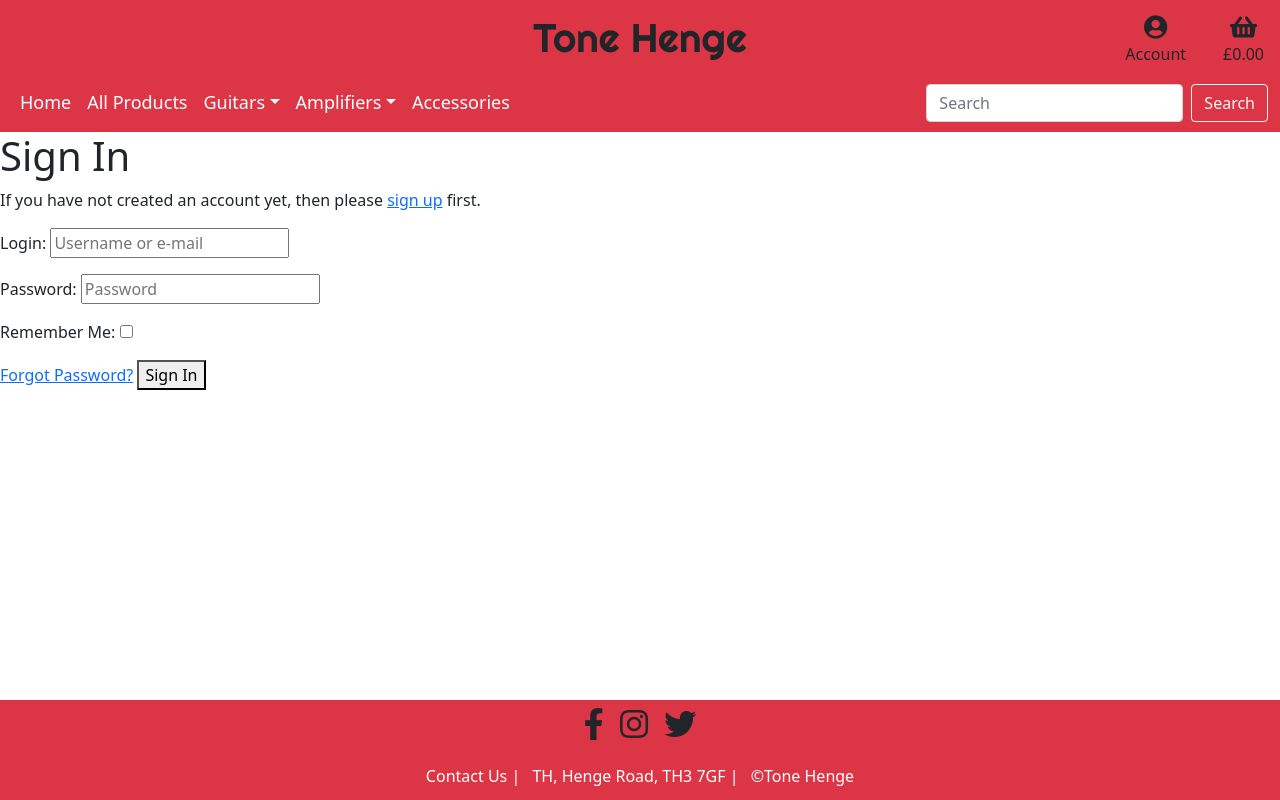
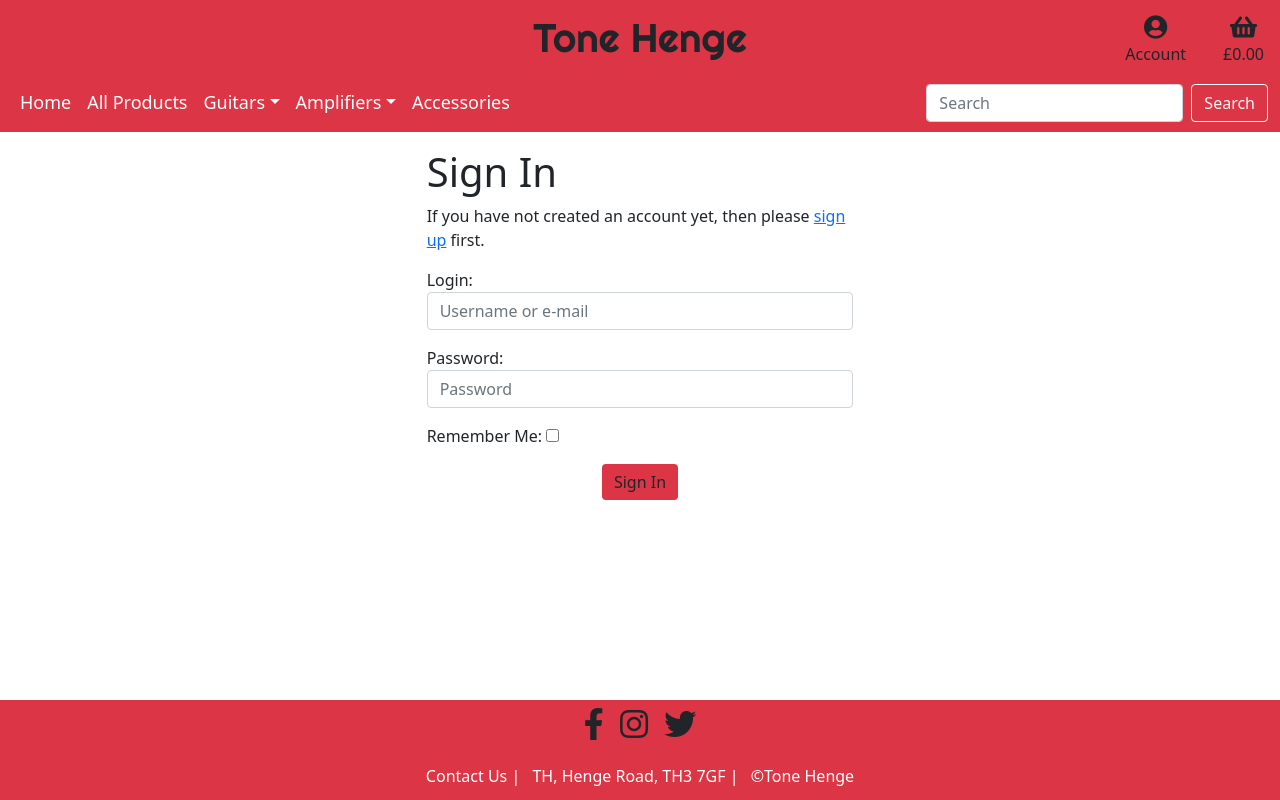
Before and after one commit to Code-Institute-Submissions/tone-henge, a Django app: page /accounts/login/ in a window 1280 px wide. Run offline with Django 4.2, Linux system fonts and the light colour scheme; some libraries are stand-ins or nearby versions.

Commit message:
Add custom styling for login page

```diff
--- /dev/null
+++ b/custom_forms.py
@@ -0,0 +1,8 @@
+from allauth.account.forms import LoginForm
+
+class CustomLoginForm(LoginForm):
+    def __init__(self, *args, **kwargs):
+        super().__init__(*args, **kwargs)
+
+        self.fields['login'].widget.attrs.update({'class': 'form-control'})
+        self.fields['password'].widget.attrs.update({'class': 'form-control'})
--- a/templates/account/login.html
+++ b/templates/account/login.html
@@ -1,46 +1,31 @@
 {% extends "base.html" %}
 
 {% load i18n %}
-{% load account socialaccount %}
 
 {% block head_title %}{% trans "Sign In" %}{% endblock %}
 
 {% block content %}
 
+<div class="row justify-content-center g-0 mt-3">
+    <div class="col-11 col-md-6 col-lg-4">
+        <!-- Title -->
         <h1>{% trans "Sign In" %}</h1>
 
-{% get_providers as socialaccount_providers %}
-
-{% if socialaccount_providers %}
-<p>{% blocktrans with site.name as site_name %}Please sign in with one
-    of your existing third party accounts. Or, <a href="{{ signup_url }}">sign up</a>
-    for a {{ site_name }} account and sign in below:{% endblocktrans %}</p>
-
-<div class="socialaccount_ballot">
-
-    <ul class="socialaccount_providers">
-        {% include "socialaccount/snippets/provider_list.html" with process="login" %}
-    </ul>
-
-    <div class="login-or">{% trans 'or' %}</div>
-
-</div>
-
-{% include "socialaccount/snippets/login_extra.html" %}
-
-{% else %}
+        <!-- Prompt -->
         <p>{% blocktrans %}If you have not created an account yet, then please
             <a href="{{ signup_url }}">sign up</a> first.{% endblocktrans %}</p>
-{% endif %}
 
+        <!-- Form -->
         <form class="login" method="POST" action="{% url 'account_login' %}">
             {% csrf_token %}
             {{ form.as_p }}
             {% if redirect_field_value %}
             <input type="hidden" name="{{ redirect_field_name }}" value="{{ redirect_field_value }}" />
             {% endif %}
-    <a class="button secondaryAction" href="{% url 'account_reset_password' %}">{% trans "Forgot Password?" %}</a>
-    <button class="primaryAction" type="submit">{% trans "Sign In" %}</button>
+            <div class="text-center">
+                <button class="bg-red btn btn-outline-dark border-0" type="submit">{% trans "Sign In" %}</button>
+            </div>
         </form>
-
+    </div>
+</div>
 {% endblock %}
--- a/tonehenge/settings.py
+++ b/tonehenge/settings.py
@@ -88,6 +88,8 @@ SITE_ID = 1
 
 EMAIL_BACKEND = 'django.core.mail.backends.console.EmailBackend'
 
+ACCOUNT_FORMS = {'login': 'custom_forms.CustomLoginForm'}
+
 ACCOUNT_AUTHENTICATION_METHOD = 'username_email'
 ACCOUNT_EMAIL_REQUIRED = True
 ACCOUNT_EMAIL_VERIFICATION = 'mandatory'
```
Lines whose indentation alone changed are shown as unchanged.
